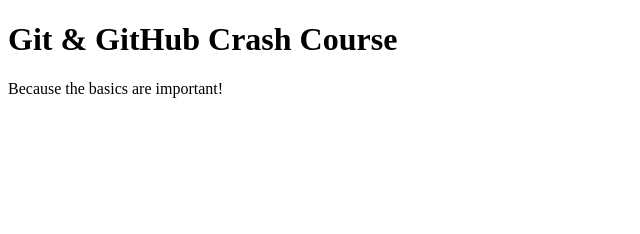
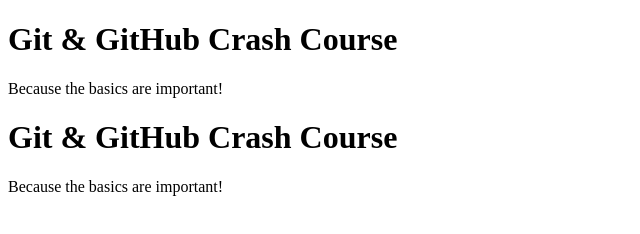
Before and after one commit to muthuavgrk/GitHubActionsTheCompleteGuideDemo, a plain HTML site: page index.html in a window 1280 px wide. Shown: the whole page, without its empty margins (0-640 px from the left). Drawn offline with Linux system fonts and the light colour scheme.

Commit message:
initial commit feature branch

```diff
--- a/index.html
+++ b/index.html
@@ -10,4 +10,8 @@
     <h1>Git & GitHub Crash Course</h1>
     <p>Because the basics are important!</p>
   </body>
+  <body>
+    <h1>Git & GitHub Crash Course</h1>
+    <p>Because the basics are important!</p>
+  </body>
 </html>
```
